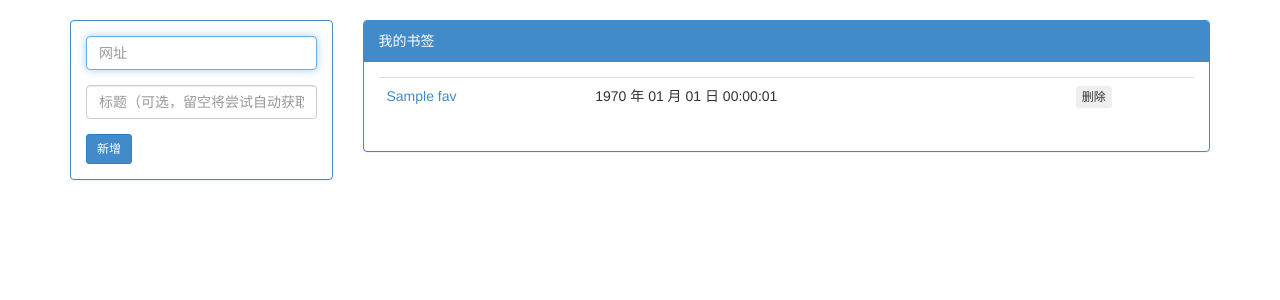
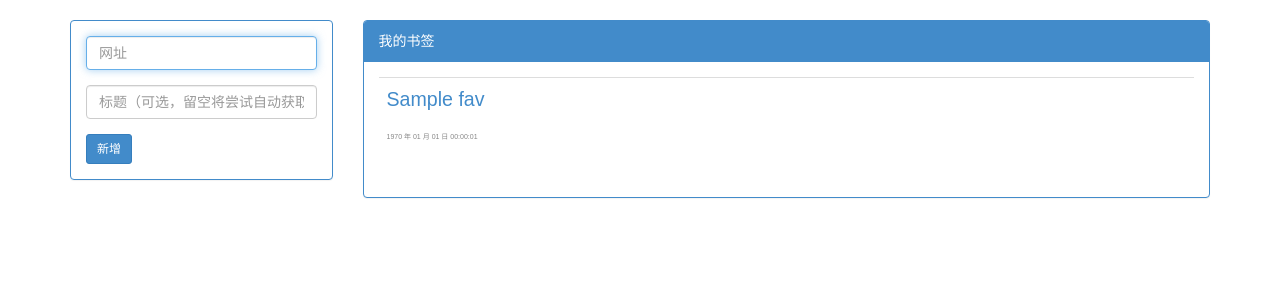
Before and after one commit to mogita/favnow-legacy, a PHP site: page /home.php in a window 1280 px wide. Shown: the part 52-352 px from the top of the page. Run offline with PHP 8.4, Linux system fonts and the light colour scheme; the visitor is signed in with stand-in values (Sample User, id 1); tables that the repository leaves empty hold one stand-in row (values such as "Sample post").

Commit message:
functionality improvements
- Improved the design for bookmark list, users can now move the cursor
onto each item to see options for deleting or editing.
- Improved the logic of home page
- Password changing function WIP, could not run properly yet.

```diff
--- /dev/null
+++ b/css/favnow.css
@@ -0,0 +1,20 @@
+.fav-list-cell-title a {
+	font-family: sans-serif;
+	font-size: 1.4em;
+	text-decoration: none;
+}
+
+.fav-list-cell-bottom {
+	margin: 10px 0;
+}
+
+.fav-list-cell-datetime {
+	font-family: sans-serif;
+	font-size: 0.5em;
+	color: #888;
+}
+
+.fav-list-cell-service a {
+	margin-left: 10px;
+	text-decoration: none;
+}
--- a/function.php
+++ b/function.php
@@ -80,3 +80,11 @@ function sanitize($str)
 
 	return $str;
 }
+
+// Password salter. Password max length is 32.
+function safePassword ($pw, $username) {
+	$pw = strip_tags(substr($pw, 0, 32));
+	$salted = crypt(md5($pw), md5($username).'romeoyjulieta');
+
+	return $salted;
+}
--- a/head.php
+++ b/head.php
@@ -1,6 +1,5 @@
 <?php
 // 语言切换：表单 POST 请求，发送给原页面（即空 action），在此处下方判定，若有语言切换则跳转到 UI_text 页，用 GET 传送参数
-
 if(isset($_POST['language-switch'])){
 	header('Location:UI_text.php?lang='.$_POST['language-switch'].'&back='.$_SERVER['HTTP_HOST']
 		.$_SERVER['REQUEST_URI']);
@@ -19,6 +18,7 @@ if(isset($_POST['language-switch'])){
 		<title><? if(isset($title_pattern) && $title_pattern <> '') echo $title_pattern.' - '; ?>FavNow</title>
 
 		<link href="css/bootstrap.min.css" rel="stylesheet">
+		<link href="css/favnow.css" rel="stylesheet">
 
 		<script type="text/javascript" src="js/bootstrap.min.js"></script>
 		<script type="text/javascript" src="js/jquery.min.js"></script>
--- a/home.php
+++ b/home.php
@@ -1,7 +1,7 @@
 <?php
 require_once 'config.php';
+include 'function.php';
 include 'query.php';
-include 'function.php';
 
 if (!$_SESSION['loggedin']) header("Location: logout.php");
 if (!isset($_SESSION['username']) or $_SESSION['username'] == '' or !isset($_SESSION['userid']) or $_SESSION['userid'] == '') header("Location: logout.php");
@@ -15,8 +15,13 @@ if (isset($_POST['url']) and $_POST['url'] <> '') {
 }
 
 // Deleting a bookmark
-if (isset($_POST['fav-list-delete-item']) and $_POST['fav-list-delete-item'] <> '') {
-	$msg = deleteBookmark($_POST['fav-list-delete-item'], $userid);
+if (isset($_GET['delete']) and $_GET['delete'] <> '') {
+	$msg = deleteBookmark($_GET['delete'], $userid);
+}
+
+// Changing password
+if (isset($_POST['pwd0']) and isset($_POST['pwd1']) and isset($_POST['pwd2']) and $_POST['pwd0'] <> '' and $_POST['pwd1'] <> '' and $_POST['pwd2']) {
+	$msg = pwChange($_POST['pwd0'], $_POST['pwd1'], $_POST['pwd2'], $userid);
 }
 
 // Loading home page now
@@ -47,16 +52,18 @@ $(function(){
 					</div>
 					<div class="col-xs-7">
 						<div class="form-group">
-							<label for="password0"><?php echo text('Current Password'); ?></label>
+							<label for="password0"><?php echo text('Type current password to change it'); ?></label>
 							<input type="password" name="pwd0" id="password0" class="form-control" />
 						</div>
+						<div id="new-password">
 							<div class="form-group">
 								<label for="password1"><?php echo text('New Password'); ?><small style="margin-left: 5px;"><?php echo text('(Must be between 6 and 32 chars long.)'); ?></small></label>
 								<input type="password" name="pwd1" id="password1" class="form-control" />
 							</div>
 							<div class="form-group">
-							<label for="password2"><?php echo text('Confirm New Password'); ?></label>
+								<label for="password2"><?php echo text('New Password Again'); ?></label>
 								<input type="password" name="pwd2" id="password2" class="form-control" />
+							</div>
 						</div>
 					</div>
 				</div>
@@ -70,7 +77,7 @@ $(function(){
 					<div class="col-xs-4">
 							<input type="hidden" name="chlang" value="1">
 							<select class="form-control" name="language-switch" id="language-switch">
-								<option disabled selected="selected">Change languages</option>
+								<option disabled selected="selected">Change language</option>
 								<option value="zh_CN">简体中文</option>
 								<option value="en_US">English</option>
 							</select>
@@ -163,7 +170,7 @@ $(function(){
 						<div class="panel panel-primary">
 						<div class="panel-heading"><?php echo text('My Bookmarks'); ?></div>
 						<div class="panel-body">
-						<table class="table table-hover">
+						<table class="table table-hover" id="fav-list-table">
 								<?php
 								// Reading bookmarks
 								$result = readBookmark($userid);
@@ -197,19 +204,24 @@ $(function(){
 								?>
 								<tr>
 									<td>
+										<div class="fav-list-cell" id="<?php echo $favid; ?>">
+											<div class="fav-list-cell-top">
+												<span class="fav-list-cell-title">
 													<a href="<?php echo $url; ?>" title="<?php echo $titleHTML; ?>" target="_blank"><?php echo $titleTrimmed; ?></a>
-									</td>
-									<td>
+												</span>
+												<span class="fav-list-cell-service">
+													<a class="edit-button" href="#" data-toggle="modal" data-target="#edit"><?php echo text('Edit'); ?></a>
+												</span>
+											</div>
+											<div class="fav-list-cell-bottom">
+												<span class="fav-list-cell-datetime">
 													<?php echo date(text('H:i:s M d, Y'), $time); ?>
-									</td>
-									<td>
-										<form action="home.php" method="post">
-											<span class="delete-button">
-												<input type="hidden" name="fav-list-delete-item" value="<?php echo $favid; ?>" />
-												<input type="submit" value="<?php echo text('Delete'); ?>" class="btn btn-xs" />
-
 												</span>
-										</form>
+												<span class="fav-list-cell-service">
+													<a class="delete-button" href="<?php echo $_SERVER['REQUEST_URI']; ?>?delete=<?php echo $favid; ?>"><?php echo text('Delete'); ?></a>
+												</span>
+											</div>
+										</div>
 									</td>
 								</tr>
 								<?php
@@ -222,5 +234,29 @@ $(function(){
 				</div>
 			</div>
 		</div>
+		<script language="javascript">
+			$(document).ready(function(){
+				$('.fav-list-cell-service').hide()
+
+				$('#fav-list-table tr td').hover(
+				function(){
+					$(this).find('.fav-list-cell-service').show();
+				},
+				function(){
+					$(this).find('.fav-list-cell-service').hide();
+				});
+			});
+
+			$(document).ready(function() {
+				$('#new-password').hide();
+				$('#password0').keyup(function() {
+					if($('#password0').val().length > 0) {
+						$('#new-password').show();
+					} else {
+						$('#new-password').hide();
+					}
+				});
+			});
+		</script>
 	</body>
 </html>
--- a/index.php
+++ b/index.php
@@ -1,7 +1,7 @@
 <?php
 require_once 'config.php';
+include 'function.php';
 include 'query.php';
-// include 'function.php';
 
 $title_pattern = text('Login');
 
@@ -27,8 +27,7 @@ if (isset($_POST['usn']) and isset($_POST['pwd']) and $_POST['usn'] <> '' and $_
 		$username = $row[1];
 		$password = $row[2];
 
-		$pass = strip_tags(substr($_POST['pwd'], 0, 32));
-		$safepw = crypt(md5($pass), md5($username).'romeoyjulieta');
+		$safepw = safePassword($_POST['pwd'], $username);
 
 		if ($password == $safepw) {
 			$_SESSION['loggedin'] = True;
--- a/languages/en_US.php
+++ b/languages/en_US.php
@@ -73,10 +73,10 @@ $GLOBALS['en_US'] = Array (
 	'Setting' => 'Preferences',
 	'Save changes' => 'Save changes',
 	'UI Language' => 'UI Language',
-	'Change Password' => 'Change Password',
+	'Type current password to change it' => 'Type current password to change it',
 	'Current Password' => 'Current Password',
 	'New Password' => 'New Password',
-	'Confirm New Password' => 'Confirm New Password',
+	'New Password Again' => 'New Password Again',
 	'About' => 'About',
 	'This is about dialog text' => 'FavNow is a place for your bookmarks online. You can save, edit and delete your bookmarks with ease, and manage them in an effective way.',
 
@@ -86,4 +86,5 @@ $GLOBALS['en_US'] = Array (
 	'Unable to establish database connection: ' => 'Unable to establish database connection: ',
 	'Unable to establish database connection.' => 'Unable to establish database connection.',
 	'Unable to fetch bookmarks: ' => 'Unable to fetch bookmarks: ',
+	'Edit' => 'Edit',
 );
--- a/languages/zh_CN.php
+++ b/languages/zh_CN.php
@@ -74,9 +74,9 @@ $GLOBALS['zh_CN'] = Array (
 	'Save changes' => '保存变更',
 	'UI Language' => '界面语言',
 	'Change Password' => '更换密码',
-	'Current Password' => '当前密码',
+	'Type current password to change it' => '输入当前密码来进行密码修改',
 	'New Password' => '新密码',
-	'Confirm New Password' => '重复新密码',
+	'New Password Again' => '重复新密码',
 	'About' => '关于',
 	'This is about dialog text' => 'FavNow 可以让你在线存储书签。你可以轻松地保存、编辑以及删除书签，高效地进行书签管理。',
 
@@ -86,4 +86,6 @@ $GLOBALS['zh_CN'] = Array (
 	'Unable to establish database connection: ' => '无法连接到数据库：',
 	'Unable to establish database connection.' => '无法连接到数据库。',
 	'Unable to fetch bookmarks: ' => '无法读取书签：',
+
+	'Edit' => '编辑',
 );
--- a/query.php
+++ b/query.php
@@ -23,7 +23,7 @@ function newDBConn() {
 	return $mysqli;
 }
 
-/***************** READ DATA *****************/
+/***************** BOOKMARK DATA *****************/
 
 function readBookmark($userid) {
 	$msg = '';
@@ -51,8 +51,6 @@ function readBookmark($userid) {
 
 }
 
-
-/***************** WRITE DATA *****************/
 
 function addBookmark($url, $userid, $title) {
 	$msg = '';
@@ -108,10 +106,6 @@ function addBookmark($url, $userid, $title) {
 }
 
 
-
-
-/***************** DELETE DATA *****************/
-
 function deleteBookmark($fav_id, $userid) {
 	// $fav_id = $_POST['fav-list-delete-item'];
 	$msg = '';
@@ -128,3 +122,17 @@ function deleteBookmark($fav_id, $userid) {
 
 	return $msg;
 }
+
+
+/***************** USER DATA *****************/
+
+function pwChange($pwc1, $pwc2, $pwc3, $userid) {
+	// $pwcmsg = 'You wanted a change';
+
+	// 先判断是否有 userid，若无就返回错误；若有则进行数据库操作逻辑。
+
+	$mysqli = newDBConn();
+	$sql = "SELECT password FROM Users WHERE id='".$userid."' LIMIT 1";
+
+	return $pwcmsg;
+}
--- a/reset_step2.php
+++ b/reset_step2.php
@@ -14,7 +14,7 @@ if (isset($_GET['code']) or isset($_POST['code'])) {
 	} elseif (isset($_GET['code']) and $_GET['code'] <> '') {
 		$code = $_GET['code'];
 	} else {
-		header("Location: logout.php");
+		header("Location: index.php");
 		exit;
 	}
 
@@ -22,7 +22,7 @@ if (isset($_GET['code']) or isset($_POST['code'])) {
 	$result = $mysqli->query($sql);
 
 	if ($result) {
-		if ($result->num_rows <> 0) {
+		if ($result->num_rows > 0) {
 			$row = $result->fetch_array(MYSQLI_NUM);
 			$userid = $row[0];
 			$username = $row[1];
@@ -37,7 +37,7 @@ if (isset($_GET['code']) or isset($_POST['code'])) {
 				$result = $mysqli->query($sql);
 
 				$_SESSION['errcode'] = text('The link has expired, please send another link.');
-				header("Location: reset.php");
+				header("Location: index.php");
 				exit;
 			} else {
 				if (isset($_POST['newpwd1']) and isset($_POST['newpwd2']) and isset($_POST['captcha']) and $_POST['newpwd1'] <> '' and $_POST['newpwd2'] <> '' and $_POST['captcha'] <> '') {
```
Lines whose indentation alone changed are shown as unchanged.
